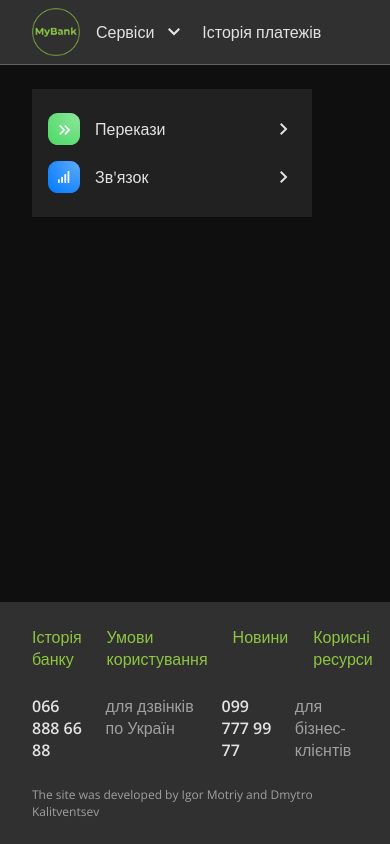
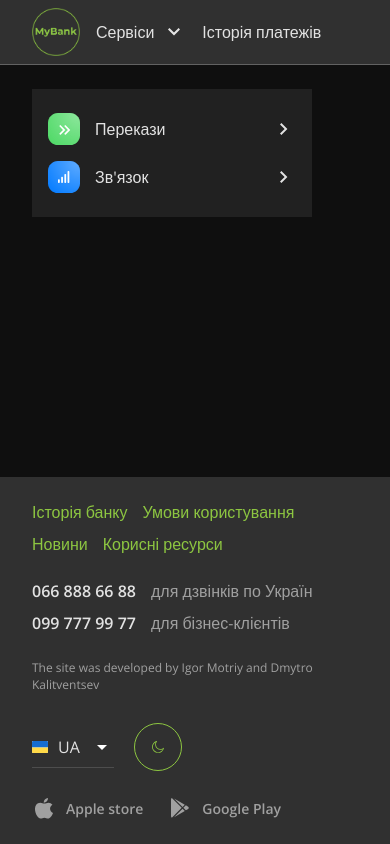
Before and after one commit to Egor1040/internet-banking, a React (Create React App) app: page /#/ in a window 390 px wide. Shown: the top 844 px of the page. Built offline with nearby package versions, Linux system fonts and the light colour scheme; no server answers.

Commit message:
Adapted the Footer component

```diff
--- a/src/layout/Footer/footer.scss
+++ b/src/layout/Footer/footer.scss
@@ -7,6 +7,11 @@
     display: flex;
     justify-content: space-between;
     gap: 50px;
+
+    @media (max-width: 580px) {
+        flex-direction: column;
+        gap: 30px;
+    }
 }
 
 .support-info {
@@ -19,6 +24,18 @@
     display: flex;
     color: var(--target-color-primary);
     gap: 25px;
+    white-space: nowrap;
+
+    @media (max-width: 760px) {
+        flex-wrap: wrap;
+        max-width: 300px;
+        row-gap: 10px;
+        column-gap: 15px;
+    }
+
+    @media (max-width: 360px) {
+        flex-direction: column;
+    }
 
     &__item {
         &:hover {
@@ -31,9 +48,23 @@
     display: flex;
     gap: 25px;
 
+    @media (max-width: 960px) {
+        flex-direction: column;
+        gap: 10px;
+    }
+
+    @media (max-width: 360px) {
+        gap: 15px;
+    }
+
     &__item {
         display: flex;
         gap: 15px;
+
+        @media (max-width: 360px) {
+            flex-direction: column;
+            gap: 0px;
+        }
     }
 
     &__item-num {
@@ -55,12 +86,30 @@
     flex-direction: column;
     align-items: flex-end;
     gap: 35px;
+
+    @media (max-width: 800px) {
+        gap: 25px;
+    }
+
+    @media (max-width: 580px) {
+        align-items: flex-start;
+    }
 }
 
 .settings-site {
     display: flex;
     align-items: center;
     gap: 20px;
+
+    @media (max-width: 800px) {
+        flex-direction: column;
+        gap: 10px;
+    }
+
+    @media (max-width: 580px) {
+        flex-direction: row;
+        gap: 20px;
+    }
 }
 
 .set-language {
@@ -125,6 +174,18 @@
     display: flex;
     gap: 25px;
     color: var(--text-color-secondary);
+    text-align: center;
+    white-space: nowrap;
+
+    @media (max-width: 960px) {
+        flex-direction: column;
+        gap: 10px;
+    }
+
+    @media (max-width: 580px) {
+        flex-direction: row;
+        gap: 25px;
+    }
 
     &__item {
         display: flex;
```
